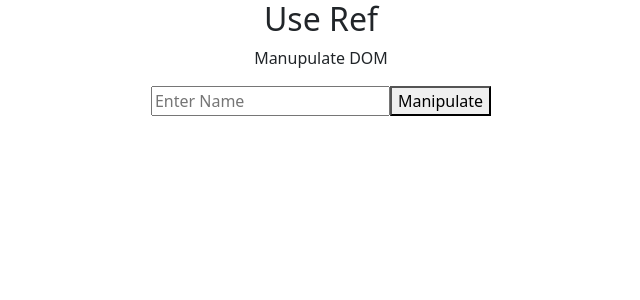
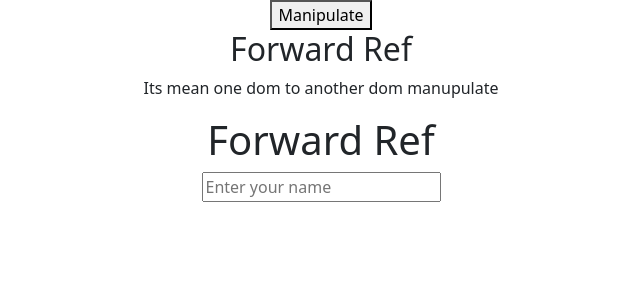
Before and after one commit to DevelSajjad/learn_react, a React (Create React App) app: page / in a window 1280 px wide. Shown: the top 300 px of the page, without its empty margins (319-959 px from the left). Built offline with nearby package versions, Linux system fonts and the light colour scheme.

Commit message:
forward_ref

```diff
--- /dev/null
+++ b/src/ForwarRef.js
@@ -0,0 +1,13 @@
+import React,{forwardRef} from "react";
+
+function ForwardRef(props, ref) {
+    console.log(ref);
+    return (
+        <>
+            <h1>Forward Ref</h1>
+            <input type="text" ref={ref} placeholder="Enter your name"/>
+        </>
+    );
+};
+
+export default forwardRef(ForwardRef);
--- a/src/UseRef.js
+++ b/src/UseRef.js
@@ -1,20 +1,24 @@
 import React,{useRef} from "react";
+import ForwardRef from "./ForwarRef";
 
 function UseRef()
 {
     let input = useRef();
 
     function placeholder() {
-        console.warn(input);
-        input.current.value="545";
+
+        input.current.value="Hossain";
         input.current.style.color="red"
     }
     return (
         <>
-            <h2>Use Ref</h2>
+            {/* <h2>Use Ref and Forward Ref</h2>
             <p> Manupulate DOM </p>
-            <input type="text" placeholder="Enter Name" ref={input}/>
+            <input type="text" placeholder="Enter Name" ref={input}/> */}
             <button onClick={placeholder} >Manipulate</button>
+            <h2>Forward Ref</h2>
+            <p>Its mean one dom to another dom manupulate</p>
+            <ForwardRef ref={input}/>
         </>
     );
 }
```
